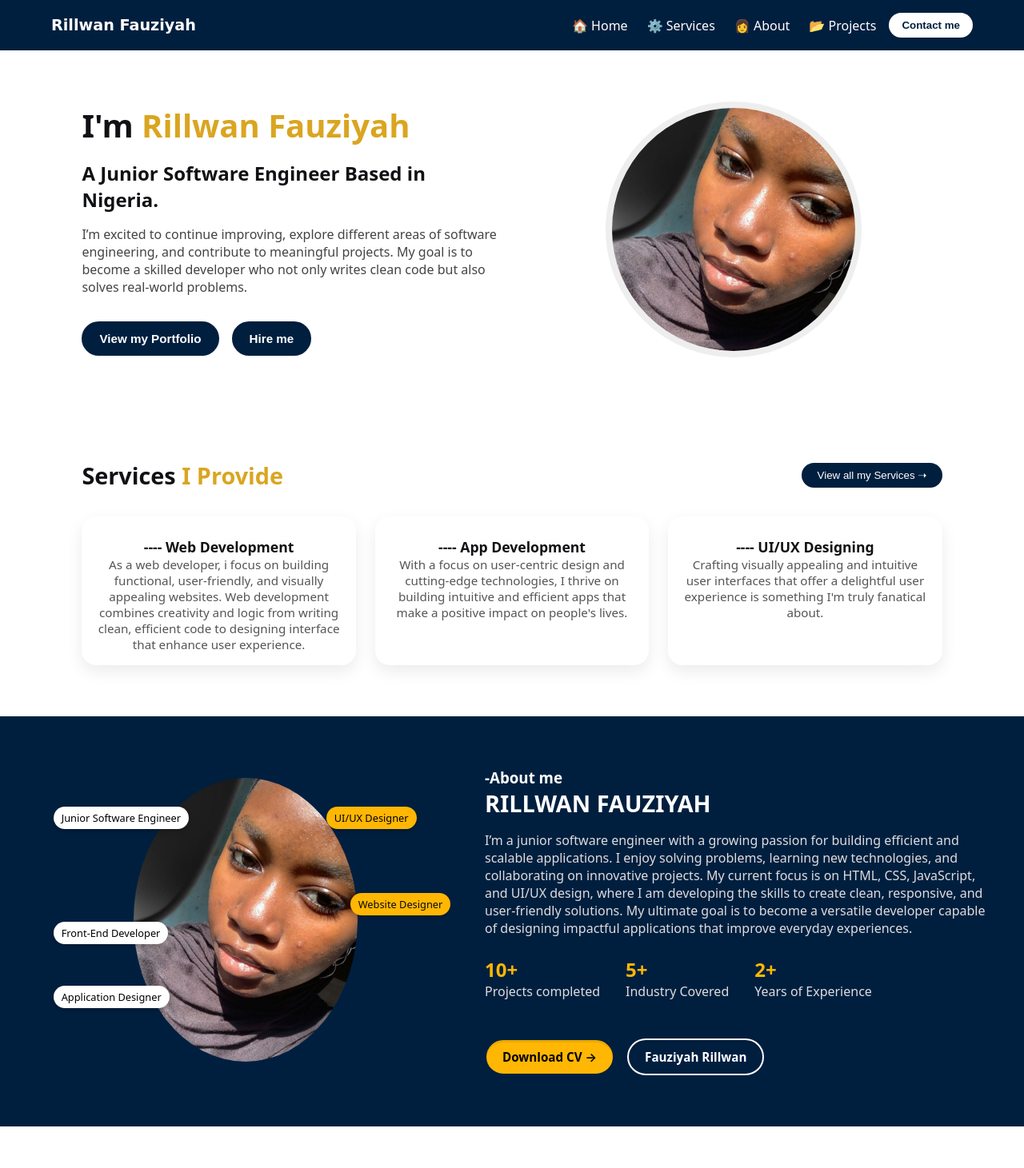
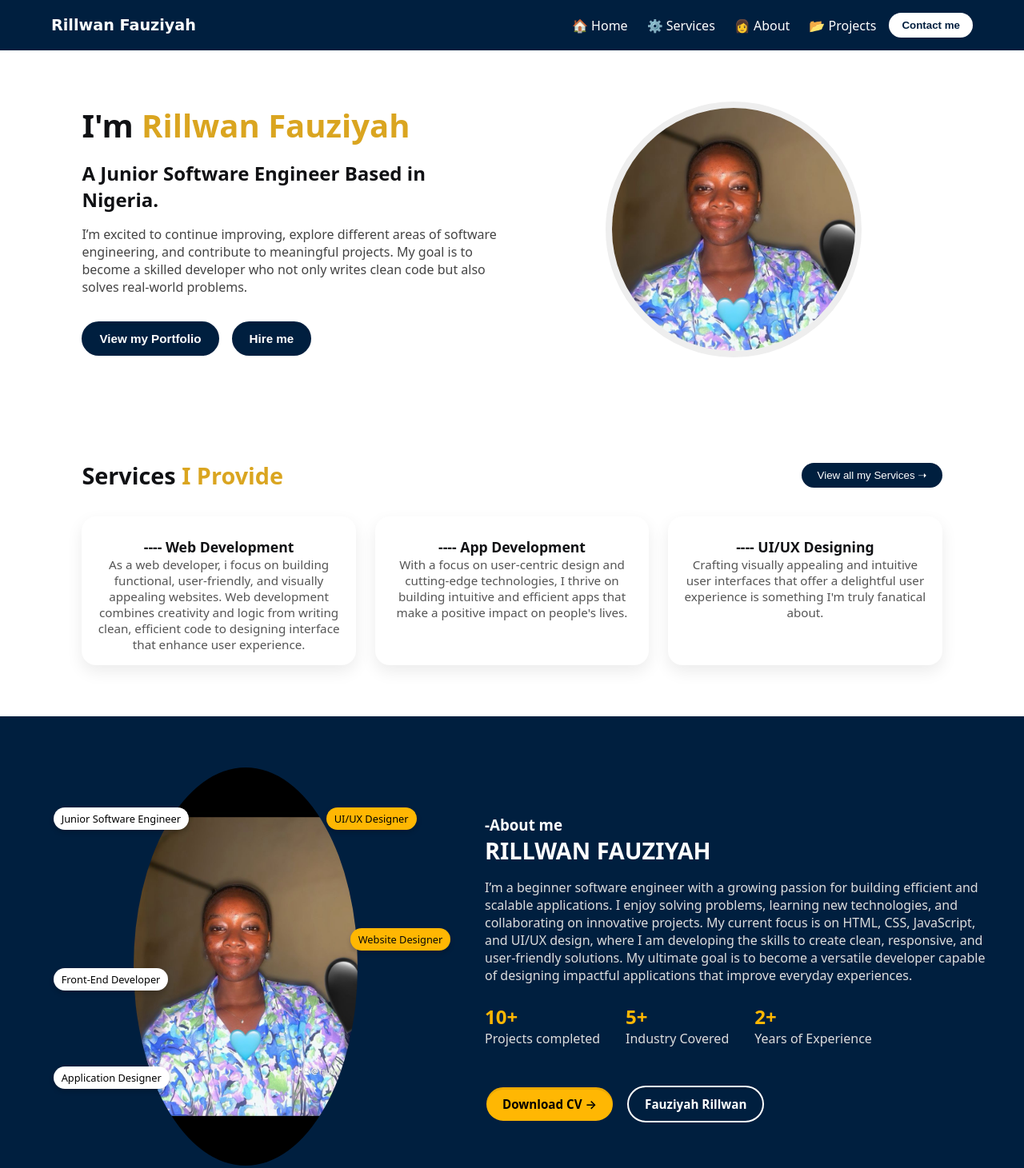
Before and after one commit to fauziyahril/My-portfolio, a plain HTML site: page index.html in a window 1280 px wide. Shown: the top 1461 px of the page at 80% size. Drawn offline with Linux system fonts and the light colour scheme.

Commit message:
Add files via upload

```diff
--- a/index.html
+++ b/index.html
@@ -40,7 +40,7 @@
         </div>
       </div>
       <div class="hero-image">
-        <img src="/me.jpeg" alt="Rillwan Fauziyah" />
+        <img src="/mee.jpeg" alt="Rillwan Fauziyah" />
       </div>
     </section>
 
@@ -54,7 +54,7 @@
         <div class="card">
           <h3>---- Web Development</h3>
           <p>
-            As a web developer, i focus on building functional, user-friendly,
+           As a web developer, i focus on building functional, user-friendly,
             and visually appealing websites. Web development combines creativity
             and logic from writing clean, efficient code to designing interface
             that enhance user experience.
@@ -83,8 +83,8 @@
       <div class="about-container">
         <!-- Left side: Image with role badges -->
         <div class="about-image">
-          <img src="/me.jpeg" alt="Rillwan Fauziyah" />
-          <span class="badge mentor">Junior Software Engineer</span>
+          <img src="/mee.jpeg" alt="Rillwan Fauziyah" />
+          <span class="badge mentor"> Junior Software Engineer</span>
           <span class="badge app">Front-End Developer</span>
           <span class="badge fullstack">Application Designer</span>
           <span class="badge website">Website Designer</span>
@@ -96,7 +96,7 @@
           <h3>-About me</h3>
           <h2>RILLWAN FAUZIYAH</h2>
           <p>
-            I’m a junior software engineer with a growing passion for building efficient and scalable applications. I enjoy solving problems, learning new technologies, and collaborating on innovative projects. My current focus is on HTML, CSS, JavaScript, and UI/UX design, where I am developing the skills to create clean, responsive, and user-friendly solutions. My ultimate goal is to become a versatile developer capable of designing impactful applications that improve everyday experiences.
+            I’m a beginner software engineer with a growing passion for building efficient and scalable applications. I enjoy solving problems, learning new technologies, and collaborating on innovative projects. My current focus is on HTML, CSS, JavaScript, and UI/UX design, where I am developing the skills to create clean, responsive, and user-friendly solutions. My ultimate goal is to become a versatile developer capable of designing impactful applications that improve everyday experiences.
           </p>
 
           <div class="about-stats">
@@ -429,5 +429,4 @@
       });
     </script>
   </body>
-
 </html>
```
Also changed, not shown: mee.jpeg (added).
